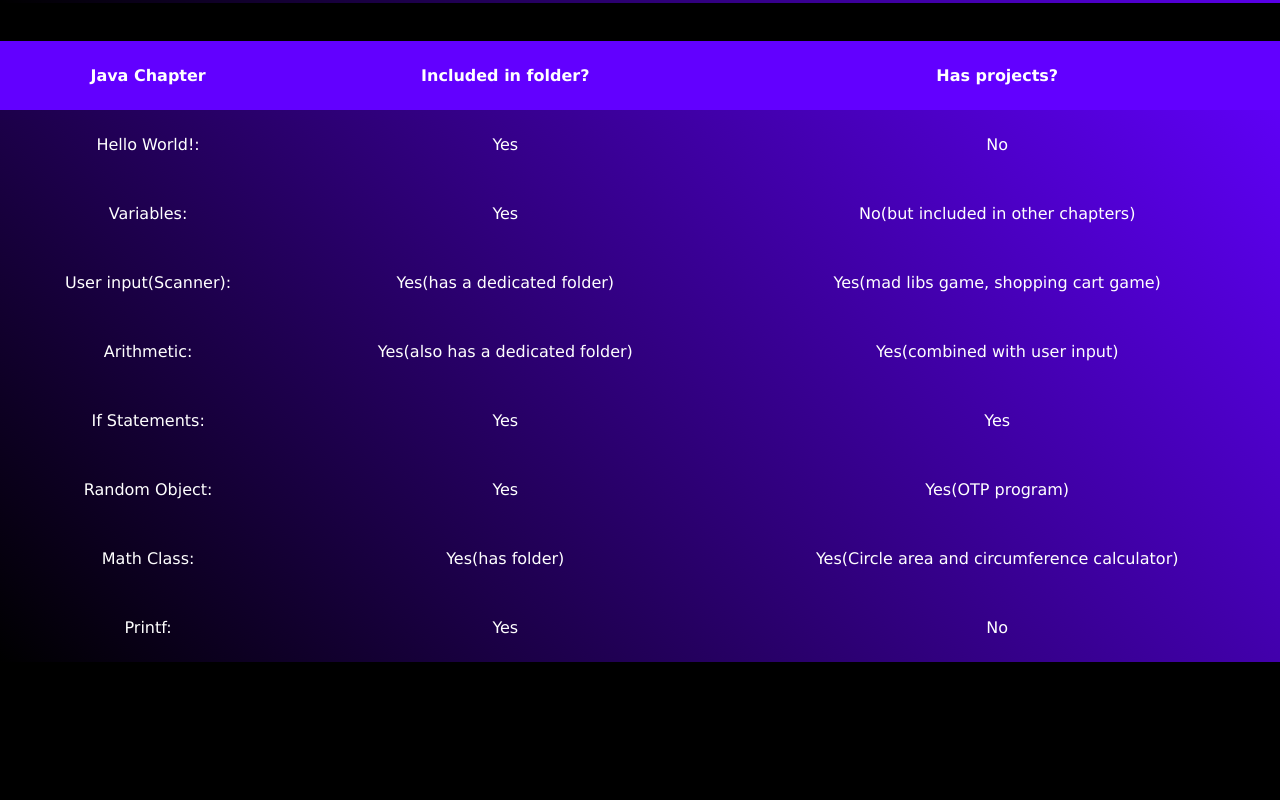
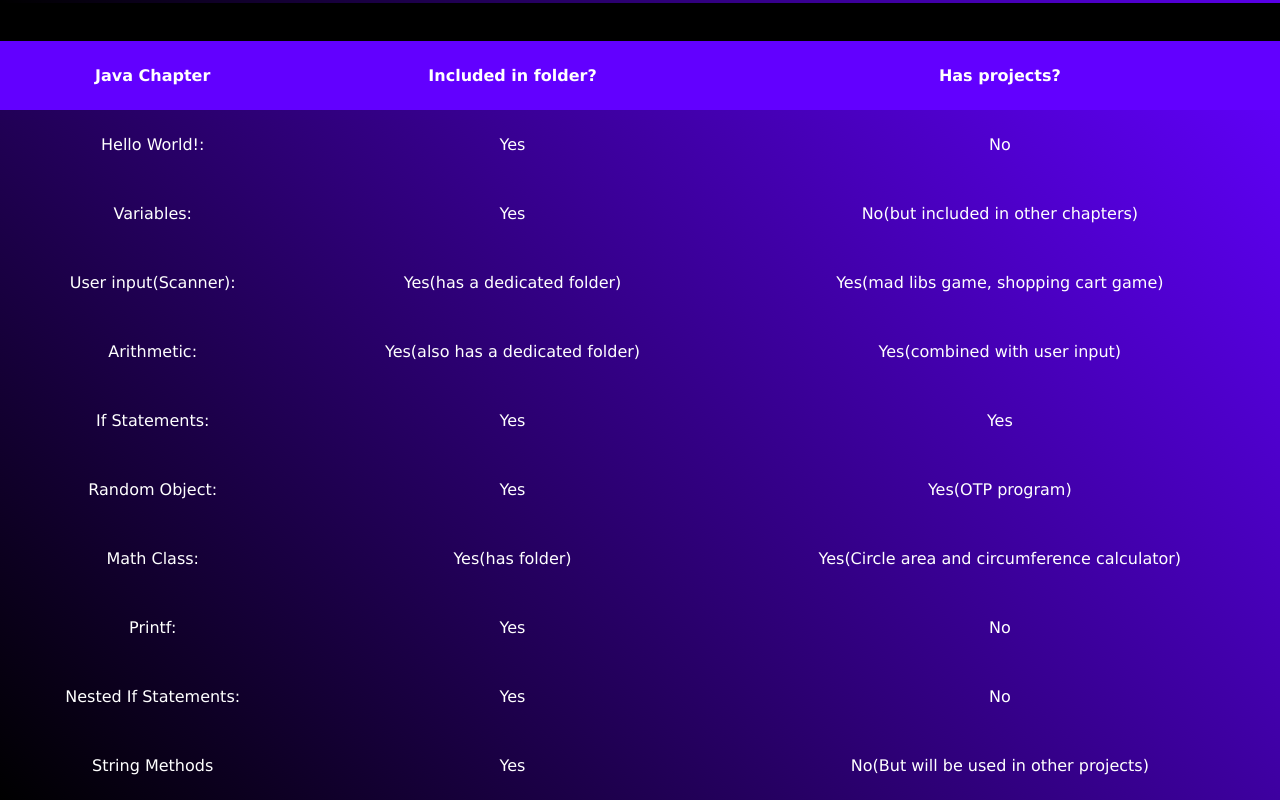
Before and after one commit to ilovetrees242/sakhare, a plain HTML site: page index.html in a window 1280 px wide. Shown: the part 449-1249 px from the top of the page. Before the commit the page ends 1111 px from the top, so only its background shows below. Drawn offline with Linux system fonts and the light colour scheme.

Commit message:
Update index.html

```diff
--- a/index.html
+++ b/index.html
@@ -33,6 +33,8 @@
             <tr><td>Random Object:</td><td>Yes</td><td>Yes(OTP program)</td></tr>
             <tr><td>Math Class: </td><td>Yes(has folder)</td><td>Yes(Circle area and circumference calculator)</td></tr>
             <tr><td>Printf: </td><td>Yes</td><td>No</td></tr>
+            <tr><td>Nested If Statements:</td><td>Yes</td><td>No</td></tr>
+            <tr><td>String Methods</td><td>Yes</td><td>No(But will be used in other projects)</td></tr>
     </table>
 </body>
 </html>
```
